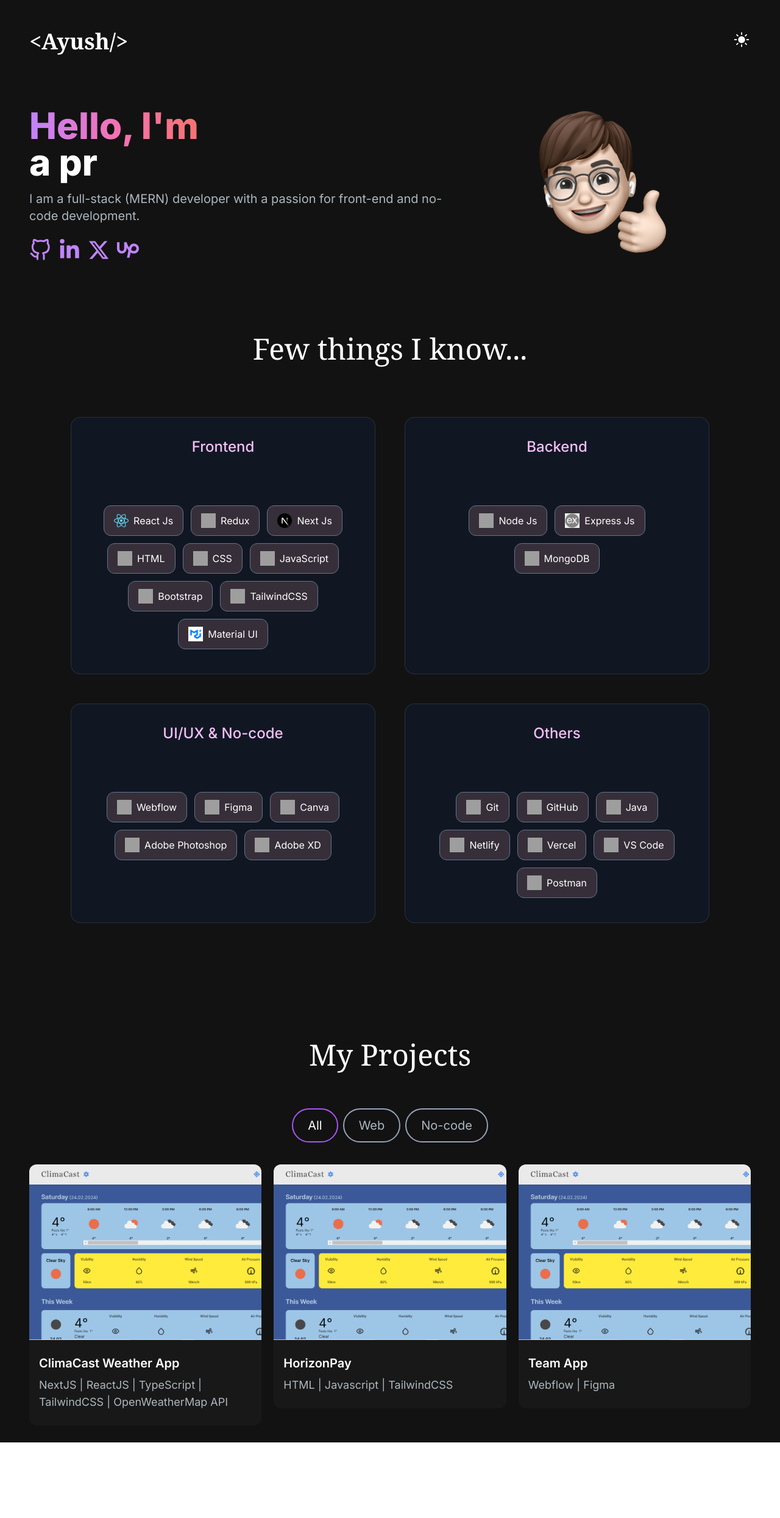
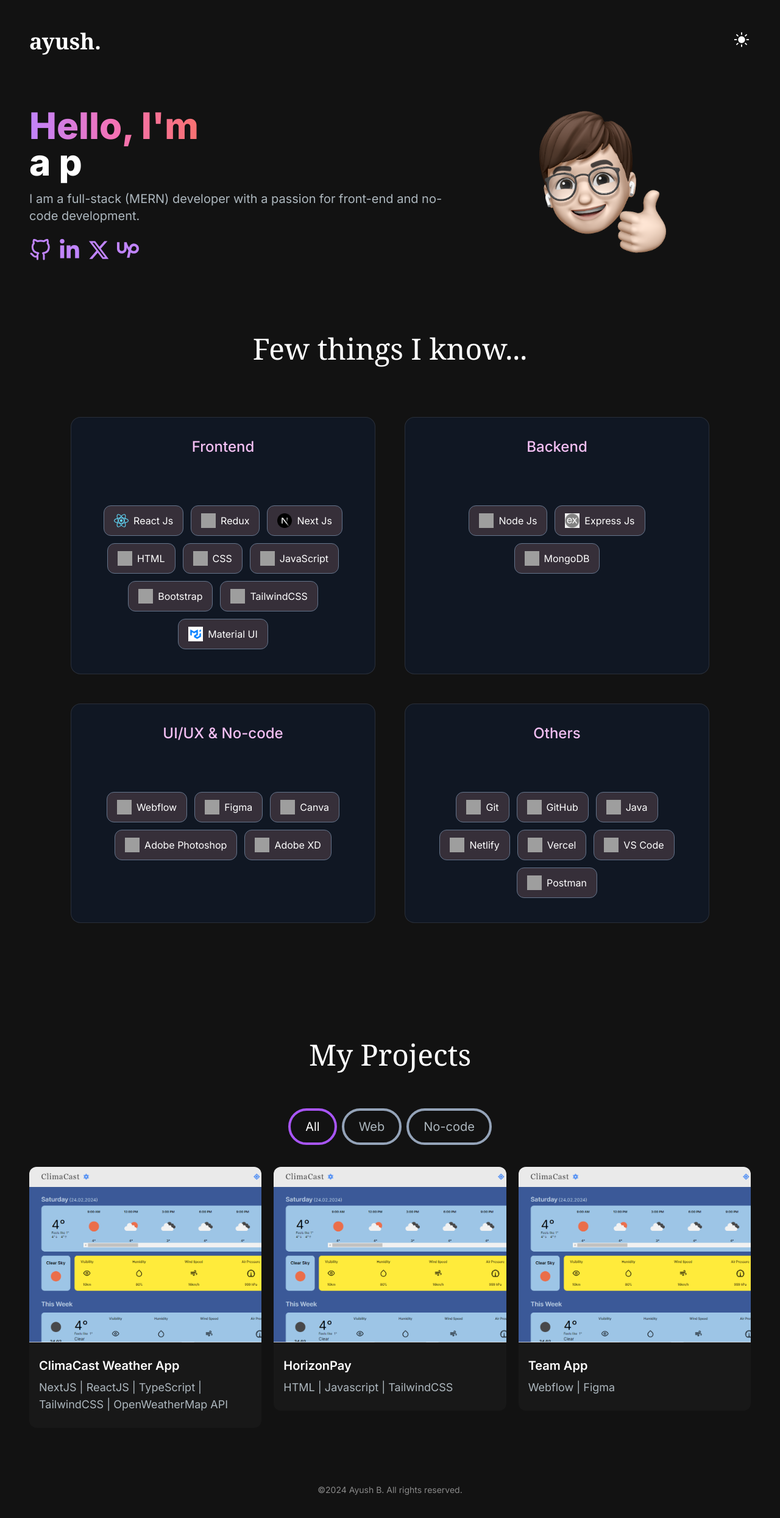
Before and after one commit to AyushScripts/my-portfolio, a Next.js app: page / in a window 1280 px wide. Shown: the whole page at 61% size. Before the commit the page ends 2366 px from the top, so only its background shows below. Built offline with nearby package versions, Linux system fonts and the light colour scheme; grey boxes are pictures that could not be loaded.

Commit message:
Few changes plus deployed on Vercel

```diff
--- /dev/null
+++ b/app/api/send/route.js
@@ -0,0 +1,26 @@
+import { Resend } from 'resend';
+
+const resend = new Resend(process.env.RESEND_API_KEY);
+const fromEmail = process.env.FROM_EMAIL;
+
+export async function POST(req, res) {
+  const {body} = await req.json();
+  const {email, subject, message} = body;
+
+    try {
+    const data = await resend.emails.send({
+      from: fromEmail,
+      to: ['ayushtheking117@gmail.com', email],
+      subject: subject,
+      react: <>
+        <h1>{subject}</h1>
+        <p>Thank you for contacting me.</p>
+        <p>{message}</p>
+      </>
+    });
+
+    return Response.json(data);
+  } catch (error) {
+    return Response.json({ error });
+  }
+}
--- a/app/components/HeroSection.jsx
+++ b/app/components/HeroSection.jsx
@@ -22,6 +22,8 @@
                             'a programmer.',
                             1500,
                             'a MERN Developer.',
+                            1500,
+                            'an AI enthusiast.',
                             1500
 
 
--- a/app/components/ProjectTag.jsx
+++ b/app/components/ProjectTag.jsx
@@ -1,7 +1,7 @@
 import React from 'react'
 
 const ProjectTag = ({name, onClick, isSelected}) => {
-    const buttonStyles = isSelected ? "text-black dark:text-white rounded-full border-purple-600 dark:border-purple-500" : "text-gray-700 dark:text-[#adb7be] border-slate-400 hover:border-slate-500 dark:hover:border-white"
+    const buttonStyles = isSelected ? "text-black dark:text-white border-2 md:border-4 rounded-full border-purple-600 dark:border-purple-500" : "text-gray-700 dark:text-[#adb7be] border-2 md:border-4 border-slate-400 hover:border-slate-500 dark:hover:border-white"
   return (
     <div>
         <button className={`${buttonStyles} rounded-full border-2 px-6 py-3 text-sm md:text-xl cursor-pointer`}
--- a/app/page.js
+++ b/app/page.js
@@ -7,6 +7,7 @@
 import Link from "next/link";
 import Skills from "./components/Skills";
 import ProjectSection from "./components/ProjectSection";
+
 
 
 export default function Home() {
@@ -25,7 +26,7 @@
         {/* Navbar */}
         <nav className="sticky z-10 top-0 w-full dark:bg-[#121212] bg-white">
           <div className='flex flex-wrap items-center justify-between mx-auto p-8 lg:p-12'>
-            <Link href={"/"} className='font-serif text-2xl lg:text-4xl  font-semibold text-[#333333] dark:text-white '>{"<Ayush/>"}</Link>
+            <Link href={"/"} className='font-serif text-2xl lg:text-4xl  font-semibold text-[#333333] dark:text-white '>ayush.</Link>
             <div className='toggleButton'>
                 <button className='text-3xl'
                 onClick={toggleDarkMode}
@@ -45,6 +46,10 @@
         <Skills/>
         <div className="container mt-24 mx-auto px-12 py-4">
           <ProjectSection/>
+
+          <footer className="mt-20 mb-5">
+            <p className="text-center text-[#131313]/50 dark:text-white/50 text-xs md:text-sm">©{new Date().getFullYear()} Ayush B. All rights reserved. </p>
+          </footer>
         </div>
 
 
--- a/package.json
+++ b/package.json
@@ -15,7 +15,8 @@
     "react-dom": "^18",
     "react-icons": "^5.0.1",
     "react-tilt": "^1.0.2",
-    "react-type-animation": "^3.2.0"
+    "react-type-animation": "^3.2.0",
+    "resend": "^3.2.0"
   },
   "devDependencies": {
     "autoprefixer": "^10.0.1",
```
Also changed, not shown: 1 other file (tests, documents, lock files or other folders).
